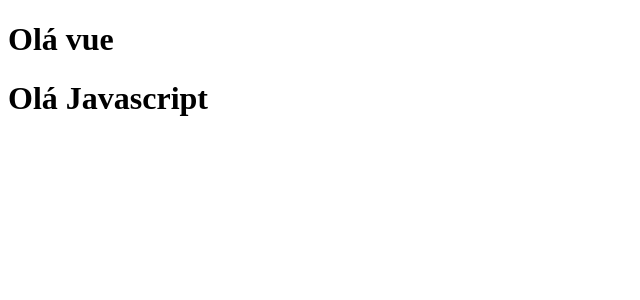
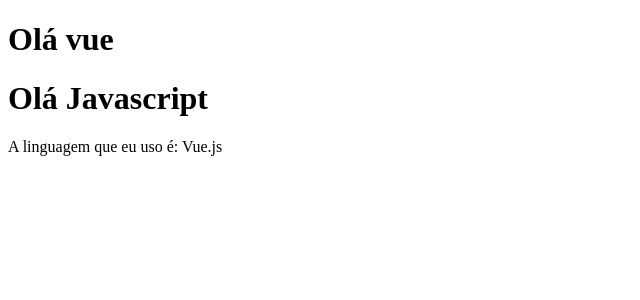
Before and after one commit to titiushadow/Curso_Vue, a Vue app: page / in a window 1280 px wide. Shown: the top 300 px of the page, without its empty margins (0-640 px from the left). Built offline with nearby package versions, Linux system fonts and the light colour scheme.

Commit message:
Adicionando dados em componentes usando data()

```diff
--- a/src/App.vue
+++ b/src/App.vue
@@ -1,5 +1,8 @@
 <template>
+<div>
   <primeiro-componente/>
+  <p>A linguagem que eu uso é: {{ Testando }}</p>
+</div>
 </template>
 
 <script>
@@ -8,7 +11,11 @@ import PrimeiroComponente from './components/PrimeiroComponente.vue'
       name:'app',
       components: {
         PrimeiroComponente
-
-      }
+      },
+      data() {
+        return {
+          Testando:"Vue.js"
+        }
+      },
     }
 </script>
```
